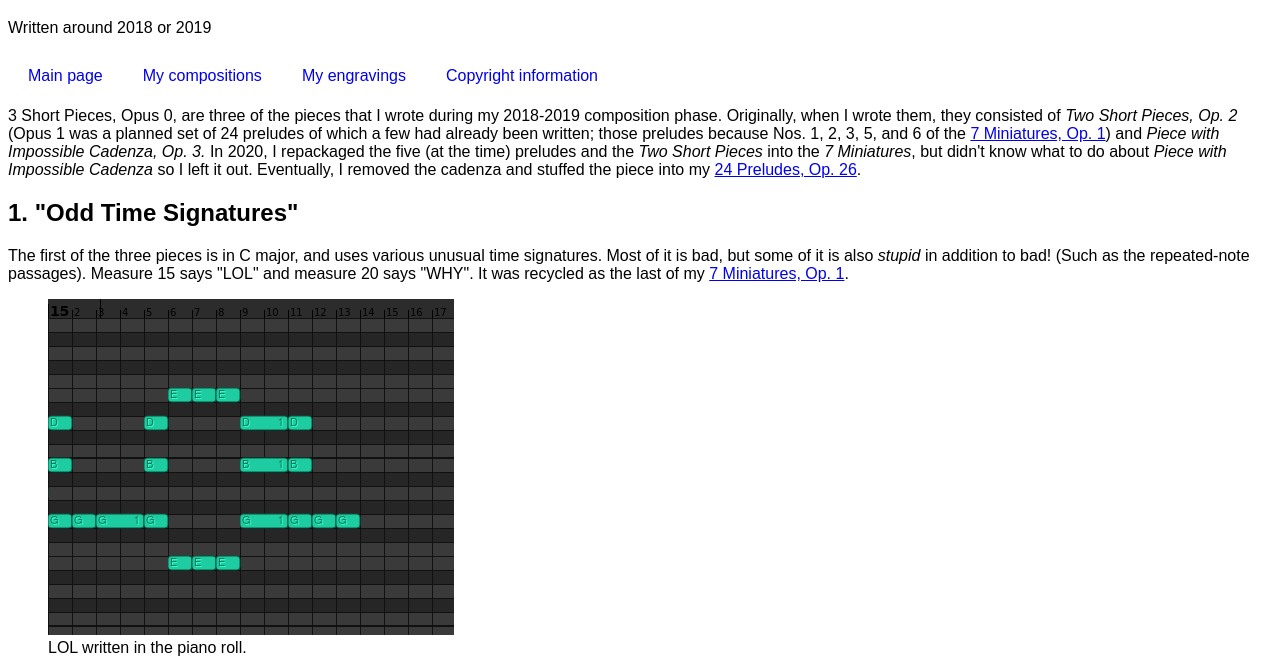
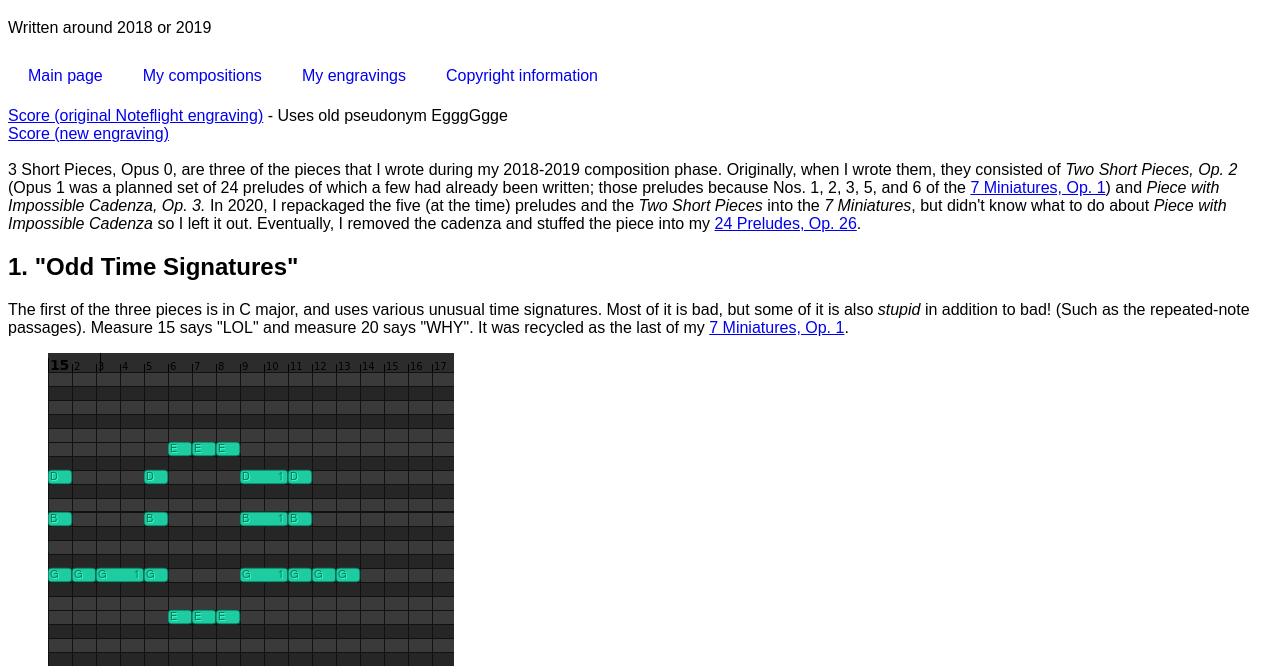
Before and after one commit to WilhelmVonHindenburger/wilhelmvonhindenburger.github.io, a plain HTML site: page composition/0.html in a window 1280 px wide. Shown: the part 61-727 px from the top of the page. Drawn offline with Linux system fonts and the light colour scheme.

Commit message:
Links to scores

```diff
--- a/composition/0.html
+++ b/composition/0.html
@@ -35,6 +35,11 @@
       <!-- <a href="#" class="right">Link</a> -->
     </div>
     <br><br><br>
+    <!-- scores -->
+    <a href="../scores/0-noteflight.pdf">Score (original Noteflight engraving)</a> - Uses old pseudonym EgggGgge
+    <br>
+    <a href="../scores/0-new-engraving.pdf">Score (new engraving)</a>
+    <br><br>
     <!-- OTHER STUFF GOES HERE -->
     3 Short Pieces, Opus 0, are three of the pieces that I wrote during my 2018-2019 composition phase. Originally, when I wrote them, they consisted of <em>Two Short Pieces, Op. 2</em> (Opus 1 was a planned set of 24 preludes of which a few had already been written; those preludes because Nos. 1, 2, 3, 5, and 6 of the <a href="./1.html">7 Miniatures, Op. 1</a>) and <em>Piece with Impossible Cadenza, Op. 3.</em> In 2020, I repackaged the five (at the time) preludes and the <em>Two Short Pieces</em> into the <em>7 Miniatures</em>, but didn't know what to do about <em>Piece with Impossible Cadenza</em> so I left it out. Eventually, I removed the cadenza and stuffed the piece into my <a href="#">24 Preludes, Op. 26</a>.
     <h2>1. "Odd Time Signatures"</h2>
```
Also changed, not shown: composition/1.html (+5 -0 lines).
